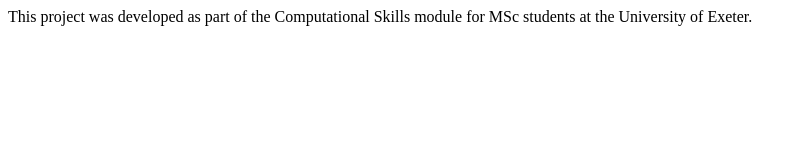
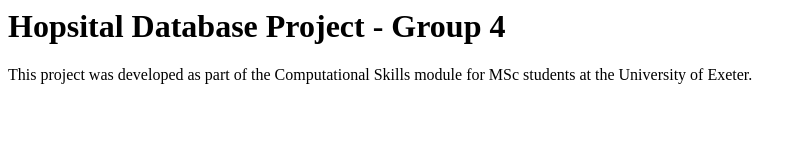
Before and after one commit to RLerssupsin/computational_gr4, a plain HTML site: page index.html in a window 1280 px wide. Shown: the whole page, without its empty margins (0-807 px from the left). Drawn offline with Linux system fonts and the light colour scheme.

Commit message:
Update index.html

```diff
--- a/index.html
+++ b/index.html
@@ -3,8 +3,11 @@
   <head>
     <title>Hopsital Database Project - Group 4</title>
   </head>
+
+  <body>
+  <h1>Hopsital Database Project - Group 4</h1>
+
+  <p>This project was developed as part of the Computational Skills module for MSc students at the University of Exeter.</p>
+  </body>
+
 </html>
-
-<body>
-  This project was developed as part of the Computational Skills module for MSc students at the University of Exeter.
-</body>
```
